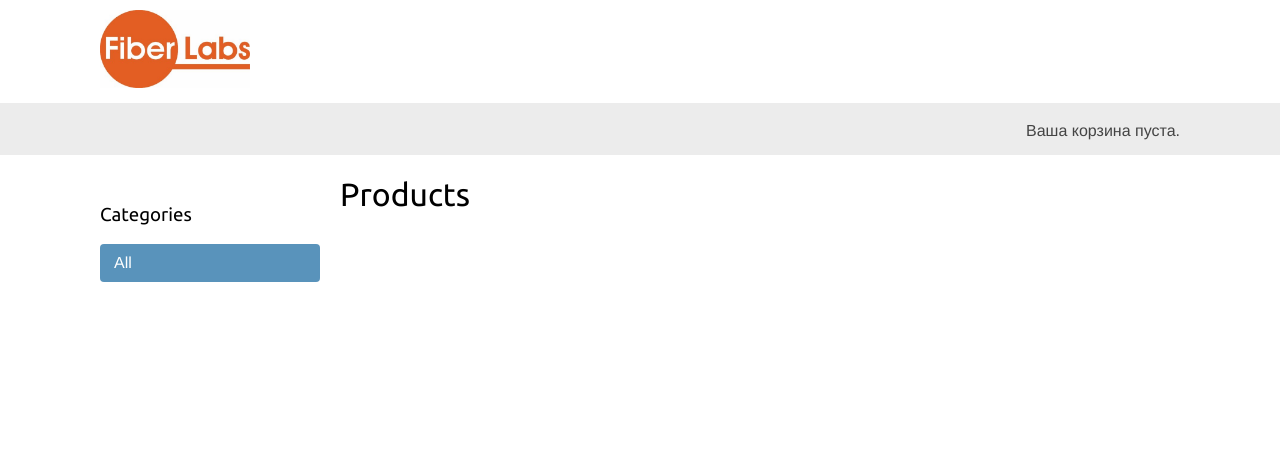
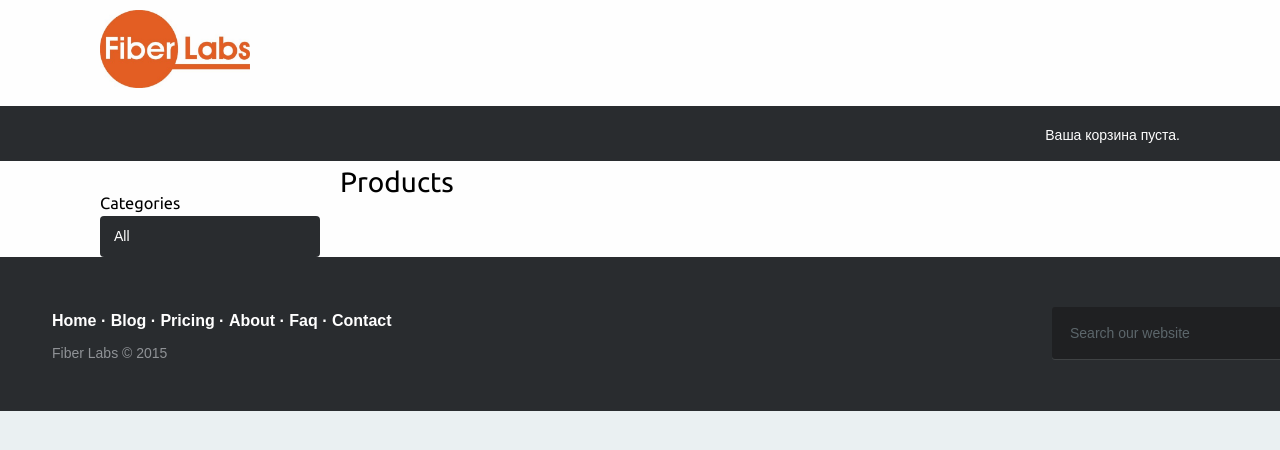
Before and after one commit to baseaps/Shop, a Django app: page / in a window 1280 px wide. Shown: the top 450 px of the page. Run offline with Django 3.2, Linux system fonts and the light colour scheme; data that the repository does not hold is empty; some libraries are stand-ins or nearby versions.

Commit message:
Changed the HTML for the site.

```diff
--- a/shop/static/css/base.css
+++ b/shop/static/css/base.css
@@ -123,8 +123,8 @@ ul.errorlist {
 }
 
 #subheader {
-    background:#ececec;
-    color:#444;
+    background:#292c2f;
+    color:#fefefe;
     padding:15px 100px;
     overflow:auto;
 }
@@ -169,7 +169,7 @@ ul.errorlist {
 }
 
 #sidebar ul li.selected {
-    background:#5993bb;
+    background:#292c2f;
     border-radius:4px;
 }
 
--- /dev/null
+++ b/shop/static/css/demo.css
@@ -0,0 +1,100 @@
+@import url('http://fonts.googleapis.com/css?family=Open+Sans:400,700');
+
+*{
+	padding:0;
+	margin:0;
+}
+
+html{
+	background-color: #eaf0f2;
+}
+
+body{
+	font:14px/1.5 Arial, Helvetica, sans-serif;
+}
+
+header{
+	text-align: center;
+	padding-top: 100px;
+	margin-bottom:200px;
+}
+
+header h1{
+	font: normal 32px/1.5 'Open Sans', sans-serif;
+	color: #3F71AE;
+	padding-bottom: 16px;
+}
+
+header h2{
+	color: #F05283;
+}
+
+header h2 a{
+	color:inherit;
+	text-decoration: none;
+	display: inline-block;
+	border: 1px solid #F05283;
+	padding: 10px 15px;
+	border-radius: 3px;
+	font: bold 14px/1 'Open Sans', sans-serif;
+	text-transform: uppercase;
+}
+
+header h2 a:hover{
+	background-color:#F05283;
+	transition:0.2s;
+	color:#fff;
+}
+
+header ul {
+	max-width: 600px;
+	margin: 60px auto 0;
+}
+
+header ul a{
+	text-decoration: none;
+	color: #FFF;
+	text-align: left;
+	background-color: #B9C1CA;
+	padding: 10px 16px;
+	border-radius: 2px;
+	opacity: 0.8;
+	font-size: 16px;
+	display: inline-block;
+	margin: 4px;
+	line-height: 1;
+	outline: none;
+
+	transition: 0.2s ease;
+}
+
+header ul li a.active{
+	background-color: #66B650;
+	pointer-events: none;
+}
+
+header ul li a:hover {
+	opacity: 1;
+}
+
+header ul{
+	list-style: none;
+	padding: 0;
+}
+
+header ul li{
+	display: inline-block;
+}
+
+
+/* In our demo, the footers are fixed to the bottom of the page */
+
+footer{
+	position: fixed;
+	bottom: 0;
+}
+
+@media (max-height:800px){
+	footer { position: static; }
+	header { padding-top:40px; }
+}
--- /dev/null
+++ b/shop/static/css/footer-distributed-with-search.css
@@ -0,0 +1,144 @@
+.footer-distributed{
+	background-color: #292c2f;
+	box-shadow: 0 0px 0px 0 rgba(0, 0, 0, 0);
+	box-sizing: padding-box;
+	width: 100%;
+	font: bold 16px sans-serif;
+	text-align: left;
+    position: relative;
+    left: -10%;
+	padding: 50px 60px;
+	margin-top: 80px;
+	overflow: auto;
+	min-width: 1500px;
+    max-width: none;
+    width: 100%;
+}
+
+/* Footer left */
+
+.footer-distributed .footer-left{
+	float: left;
+}
+
+.footer-distributed .footer-links{
+	color:  #ffffff;
+	margin: 0 0 10px;
+	padding: 0;
+}
+
+.footer-distributed .footer-links a{
+	display:inline-block;
+	line-height: 1.8;
+	text-decoration: none;
+	color:  inherit;
+}
+
+.footer-distributed .footer-company-name{
+	color:  #8f9296;
+	font-size: 14px;
+	font-weight: normal;
+	margin: 0;
+}
+
+
+/* Footer right */
+
+.footer-distributed .footer-right{
+	float: right;
+}
+
+/* The search form */
+
+.footer-distributed form{
+	position: relative;
+}
+
+.footer-distributed form input{
+	display: block;
+	border-radius: 3px;
+	box-sizing: border-box;
+	background-color:  #1f2022;
+	box-shadow: 0 1px 0 0 rgba(255, 255, 255, 0.1);
+	border: none;
+
+	font: inherit;
+	font-size: 14px;
+	font-weight: normal;
+	color:  #d1d2d2;
+
+	width: 500px;
+	padding: 18px 50px 18px 18px;
+}
+
+.footer-distributed form input:focus{
+	outline: none;
+}
+
+/* Changing the placeholder color */
+
+.footer-distributed form input::-webkit-input-placeholder {
+	color:  #5c666b;
+}
+
+.footer-distributed form input::-moz-placeholder {
+	opacity: 1;
+	color:  #5c666b;
+}
+
+.footer-distributed form input:-ms-input-placeholder{
+	color:  #5c666b;
+}
+
+/* The magnify glass icon */
+
+.footer-distributed form i{
+	width: 18px;
+	height: 18px;
+	position: absolute;
+	top: 16px;
+	right: 18px;
+
+	color: #d1d2d2;
+	font-size: 18px;
+}
+
+/* If you don't want the footer to be responsive, remove these media queries */
+
+@media (max-width: 1000px) {
+
+	.footer-distributed form input{
+		width: 300px;
+	}
+
+}
+
+@media (max-width: 800px) {
+
+	.footer-distributed{
+		padding: 30px;
+		text-align: center;
+		font: bold 14px sans-serif;
+	}
+
+	.footer-distributed .footer-company-name{
+		margin-top: 10px;
+		font-size: 12px;
+	}
+
+	.footer-distributed .footer-left,
+	.footer-distributed .footer-right{
+		float: none;
+		max-width: 300px;
+		margin: 0 auto;
+	}
+
+	.footer-distributed .footer-left{
+		margin-bottom: 20px;
+	}
+
+	.footer-distributed form input{
+		width: 100%;
+	}
+
+}
--- a/shop/templates/shop/base.html
+++ b/shop/templates/shop/base.html
@@ -1,17 +1,24 @@
 {% load static %}
 <!DOCTYPE html>
 <html>
-
-
 <head>
     <meta charset="utf-8"/>
-    <title>{% block title %}FiberLabs{% endblock %}</title>
+	<meta http-equiv="X-UA-Compatible" content="IE=edge">
+	<meta name="viewport" content="width=device-width, initial-scale=1">
+	<meta name="keywords" content="footer, search, form, icons" />
+    <title>{% block title %}Fiber Labs{% endblock %}</title>
     <link href="{% static "css/base.css" %}" rel="stylesheet">
-
+	<link rel="stylesheet" href="{% static "css/demo.css"%}">
+	<link rel="stylesheet" href="{% static "css/footer-distributed-with-search.css"%}">
+	<link rel="stylesheet" href="http://maxcdn.bootstrapcdn.com/font-awesome/4.2.0/css/font-awesome.min.css">
 		<div id="header">
 				<a href="/" class="logo"><img src="{% static "img\logo_fiberlabs-logo.png" %}" alt="logo" style=" width: 150px;" /></a>
 		</div>
-
+<style>
+	body{
+			background-color: #fefefe;
+		}
+</style>
 </head>
 
 <body>
@@ -35,5 +42,39 @@
     {% block content %}
     {% endblock %}
 
+		<footer class="footer-distributed">
+
+			<div class="footer-left">
+
+				<p class="footer-links">
+					<a href="#">Home</a>
+					·
+					<a href="#">Blog</a>
+					·
+					<a href="#">Pricing</a>
+					·
+					<a href="#">About</a>
+					·
+					<a href="#">Faq</a>
+					·
+					<a href="#">Contact</a>
+				</p>
+
+				<p class="footer-company-name">Fiber Labs &copy; 2015</p>
+
+			</div>
+
+			<div class="footer-right">
+
+				<form method="get" action="#">
+					<input placeholder="Search our website" name="search" />
+					<i class="fa fa-search"></i>
+				</form>
+
+			</div>
+
+		</footer>
+
+
 </body>
 </html>
```
